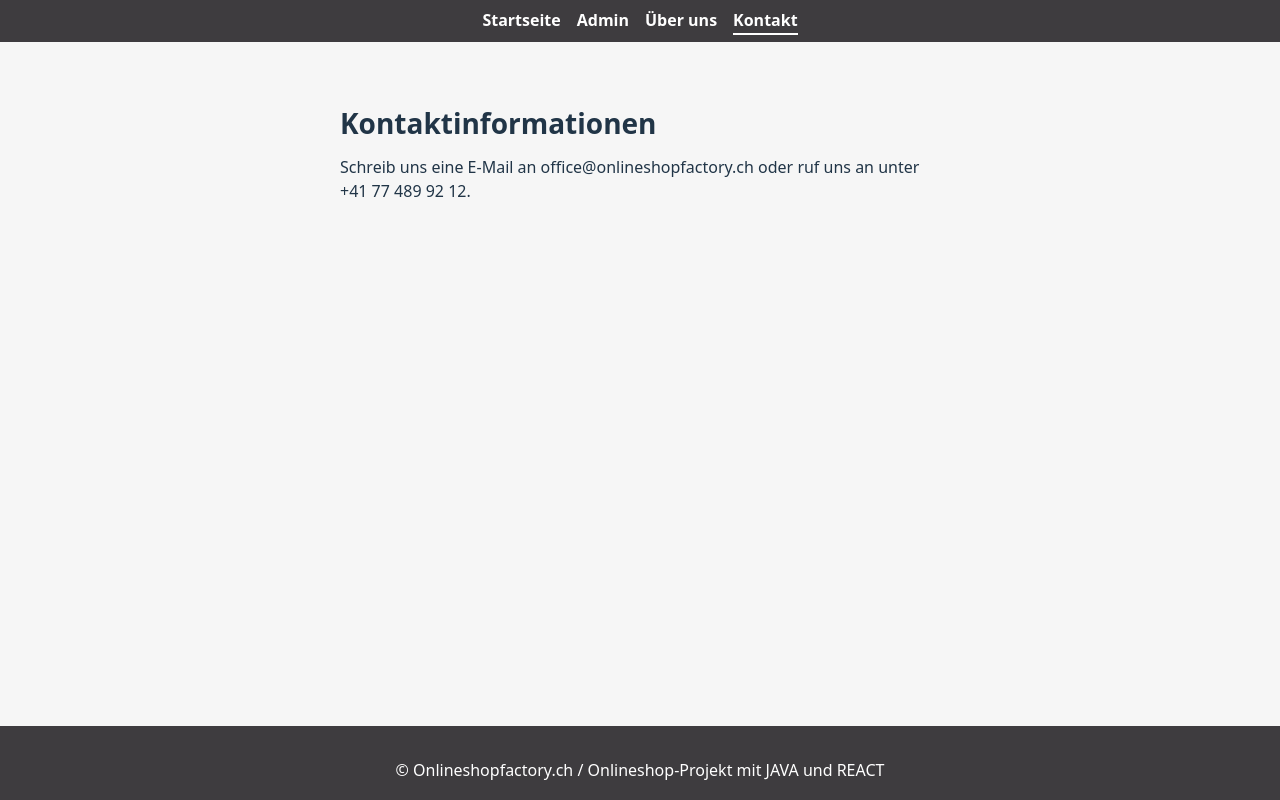
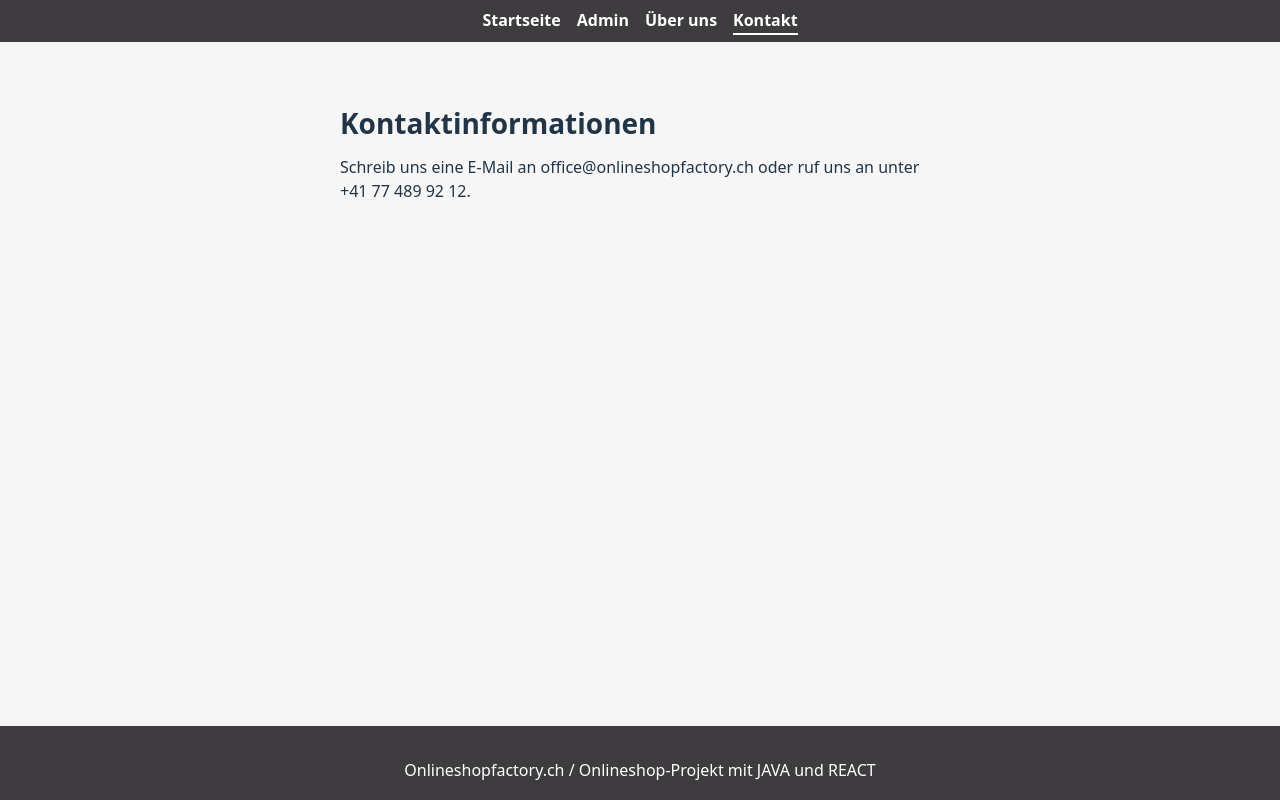
Before and after one commit to Promitecter/OnlineshopProject-Modul-294-295, a React (Vite) app in the folder frontend-vite/: page /contact in a window 1280 px wide. Built offline with nearby package versions, Linux system fonts and the light colour scheme.

Commit message:
FooterLink edited

```diff
--- a/frontend-vite/src/components/Footer.jsx
+++ b/frontend-vite/src/components/Footer.jsx
@@ -3,7 +3,7 @@ import '../styles/components/Footer.css';
 export default function Footer() {
     return (
         <footer className="main-footer">
-        <p>© Onlineshopfactory.ch / Onlineshop-Projekt mit JAVA und REACT</p>
+        <p><a href="https://onlineshopfactory.ch" target="_blank">Onlineshopfactory.ch</a> / Onlineshop-Projekt mit JAVA und REACT</p>
         </footer>
     );
 }
```
